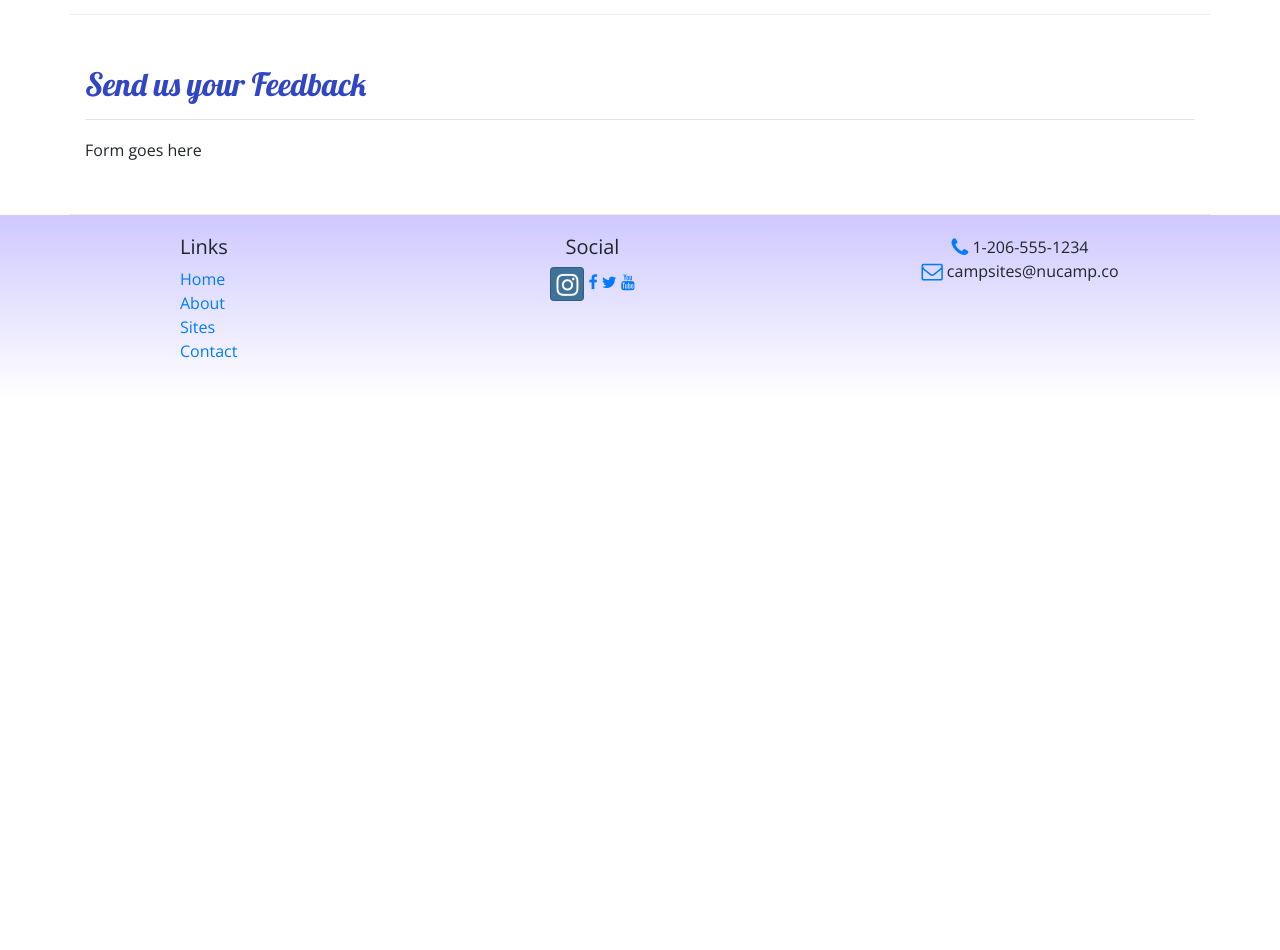
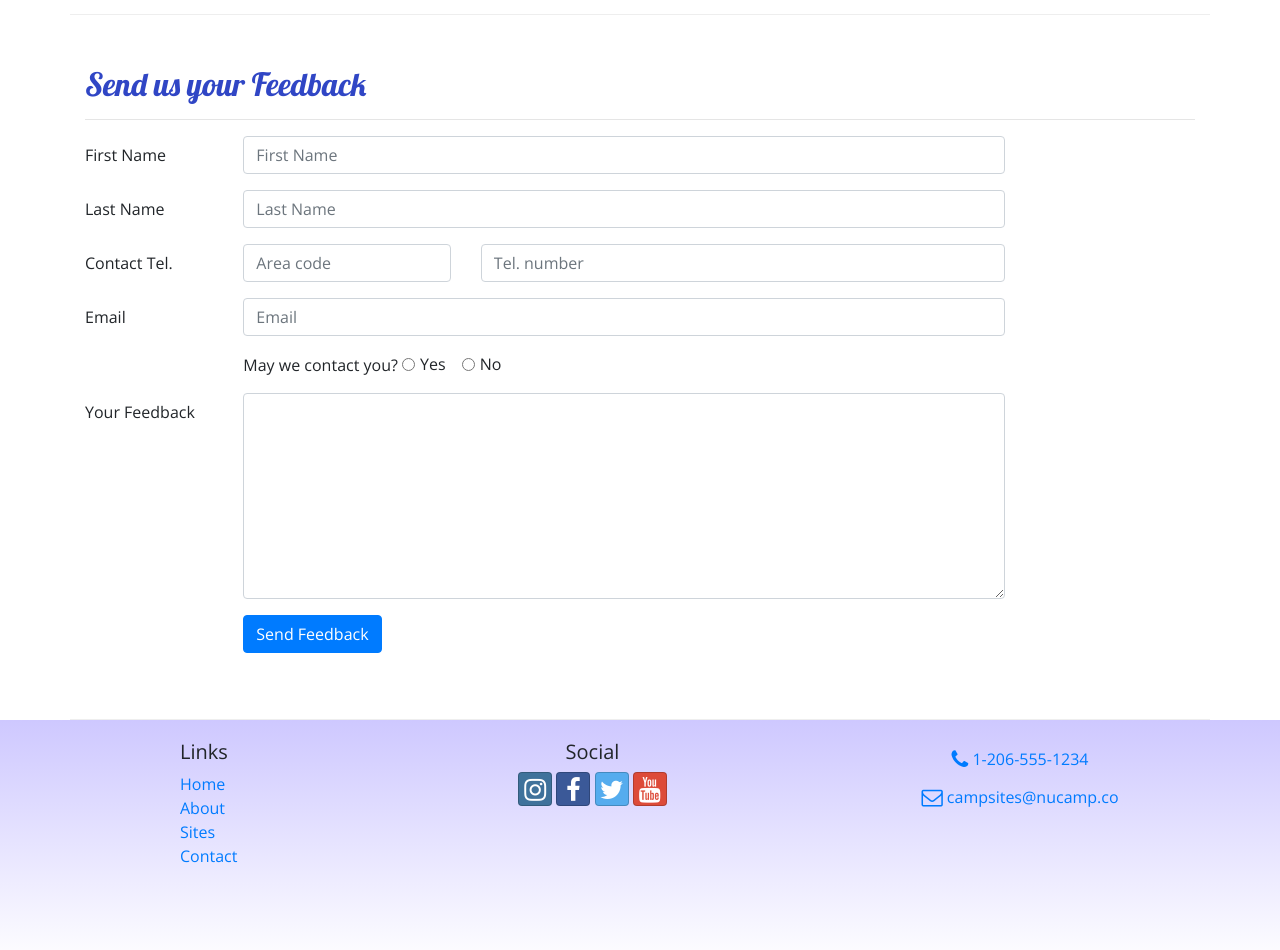
Before and after one commit to bigdawg2021/git-test, a website: page contactus.html in a window 1280 px wide. Shown: the part 560-1510 px from the top of the page. Before the commit the page ends 959 px from the top, so only its background shows below. Drawn offline with nearby package versions, Linux system fonts and the light colour scheme.

Commit message:
form add

```diff
--- a/contactus.html
+++ b/contactus.html
@@ -80,7 +80,59 @@
                 <hr />
             </div>
             <div class="col-md-10">
-                Form goes here
+                <form>
+                    <div class="form-group row">
+                        <label for="firstName" class="col-md-2 col-form-label">First Name</label>
+                        <div class="col-md-10">
+                            <input type="text" class="form-control" id="firstName" name="firstName" placeholder="First Name" />
+                        </div>
+                    </div>
+                    <div class="form-group row">
+                        <label for="lastName" class="col-md-2 col-form-label">Last Name</label>
+                        <div class="col-md-10">
+                            <input type="text" class="form-control" id="lastName" name="lastName" placeholder="Last Name" />
+                        </div>
+                    </div>
+                    <div class="form-group row">
+                        <label for="areaCode" class="col-md-2 col-form-label">Contact Tel.</label>
+                        <div class="col-5 col-md-3">
+                            <input type="tel" class="form-control" id="areaCode" name="areaCode" placeholder="Area code" />
+                        </div>
+                        <div class="col-7">
+                            <input type="tel" class="form-control" name="telNum" placeholder="Tel. number" />
+                        </div>
+                    </div>
+                    <div class="form-group row">
+                        <label for="email" class="col-md-2 col-form-label">Email</label>
+                        <div class="col-md-10">
+                            <input type="email" class="form-control" id="email" name="email" placeholder="Email" />
+                        </div>
+                    </div>
+                    <div class="form-group row">
+                        <div class="col offset-md-2">
+                            May we contact you?
+                            <div class="form-check form-check-inline">
+                                <input type="radio" class="form-check-input" id="contactYes" name="contactRadios" value="yes" />
+                                <label for="contactYes" class="form-check-label">Yes</label>
+                            </div>
+                            <div class="form-check form-check-inline">
+                                <input type="radio" class="form-check-input" id="contactNo" name="contactRadios" value="no" />
+                                <label for="contactNo" class="form-check-label">No</label>
+                            </div>
+                        </div>
+                    </div>
+                    <div class="form-group row">
+                        <label for="feedback" class="col-md-2 col-form-label">Your Feedback</label>
+                        <div class="col-md-10">
+                            <textarea class="form-control" id="feedback" name="feedback" rows="8"></textarea>
+                        </div>
+                    </div>
+                    <div class="form-group row">
+                        <div class="offset-md-2 col-md-10">
+                            <button type="submit" class="btn btn-primary">Send Feedback</button>
+                        </div>
+                    </div>
+                </form>
             </div>
        </div>
 
@@ -101,19 +153,18 @@
                 <div class="col-6 col-sm-5 text-center">
                     <h5>Social</h5>
                     <a class="btn btn-social-icon btn-instagram" href="http://instagram.com/"><i class="fa fa-instagram"></i></a>
-                    <a href="http://facebook.com/"><i class="fa fa-facebook"></i></a>
-                    <a href="http://twitter.com/"><i class="fa fa-twitter"></i></a>
-                    <a href="http://youtube.com/"><i class="fa fa-youtube"></i></a>
+                    <a class="btn btn-social-icon btn-facebook" href="http://facebook.com/"><i class="fa fa-facebook"></i></a>
+                    <a class="btn btn-social-icon btn-twitter" href="http://twitter.com/"><i class="fa fa-twitter"></i></a>
+                    <a class="btn btn-social-icon btn-google" href="http://youtube.com/"><i class="fa fa-youtube"></i></a>
                 </div>
                 <div class="col-sm-4 text-center">
-                    <i class="fa fa-phone fa-lg text-primary"></i> 1-206-555-1234<br />
-                    <i class="fa fa-envelope-o fa-lg text-primary"></i> campsites@nucamp.co
+                    <a role="button" class="btn btn-link" href="tel:+12065551234"><i class="fa fa-phone fa-lg text-primary"></i> 1-206-555-1234<br />
+                    <a role="button" class="btn btn-link" href="mailto:campsites@nucamp.co"><i class="fa fa-envelope-o fa-lg text-primary"></i> campsites@nucamp.co
                 </div>
            </div>
         </div>
     </footer>
 
-    <!-- jQuery must come first, then Popper.js, then the Bootstrap JavaScript plugins.-->
     <script src="node_modules/jquery/dist/jquery.slim.min.js"></script>
     <script src="node_modules/popper.js/dist/umd/popper.min.js"></script>
     <script src="node_modules/bootstrap/dist/js/bootstrap.min.js"></script>
```
Also changed, not shown: aboutus.html (+10 -8 lines), index.html (+7 -6 lines).
